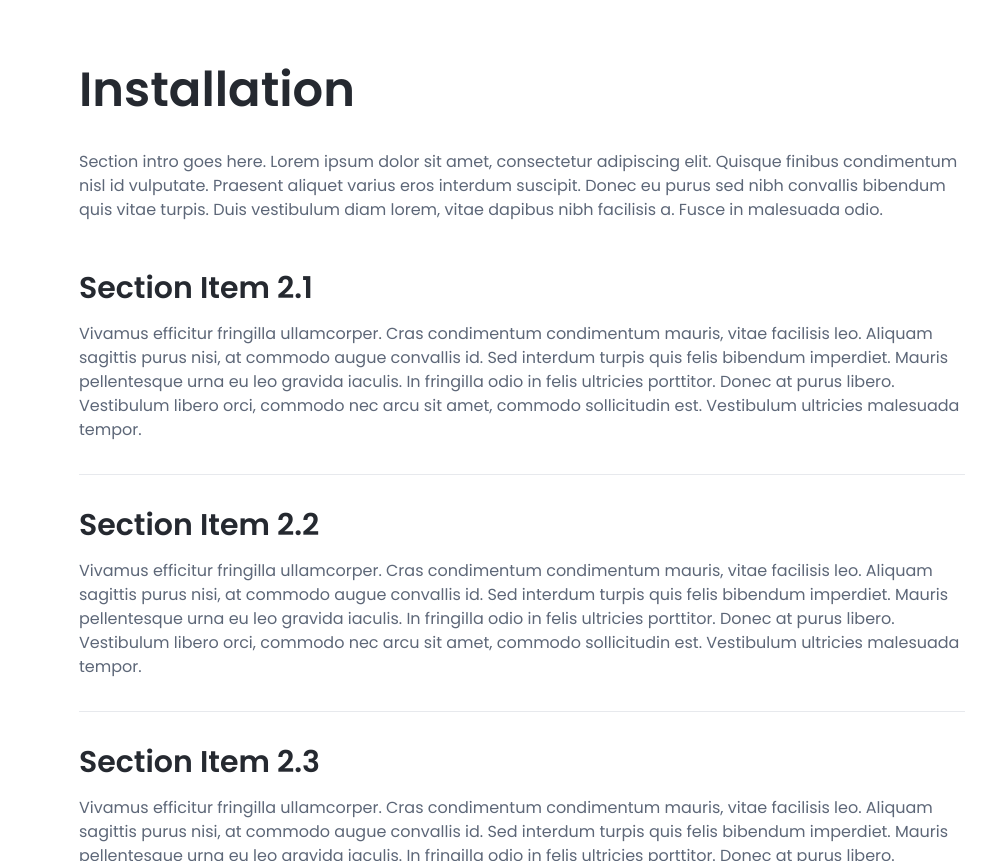
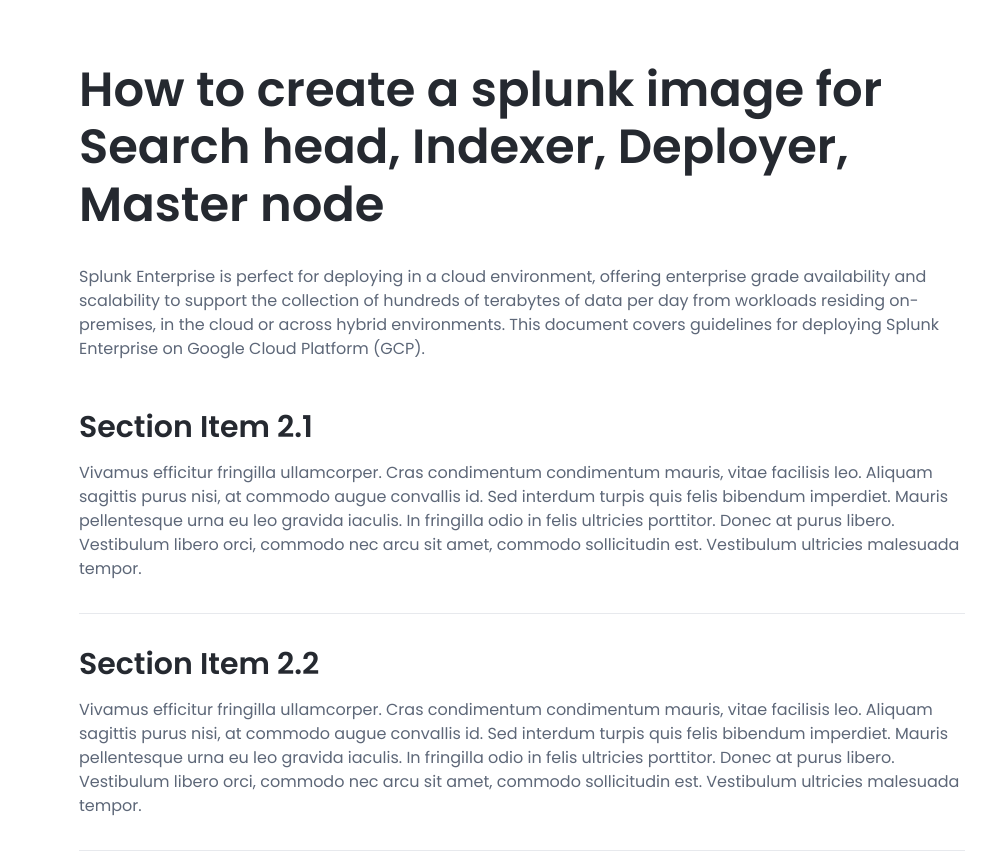
Before and after one commit to philbin1988/learnwithprasanna.githhub.io, a plain HTML site: page splunk_docs-page.html in a window 1280 px wide. Shown: the part 855-1716 px from the top of the page, without its empty margins (268-1264 px from the left). Drawn offline with nearby package versions, Linux system fonts and the light colour scheme.

Commit message:
Update splunk_docs-page.html

```diff
--- a/splunk_docs-page.html
+++ b/splunk_docs-page.html
@@ -127,9 +127,9 @@
 
 			    <article class="docs-article" id="section-2">
 				    <header class="docs-header">
-					    <h1 class="docs-heading">Installation</h1>
+					    <h1 class="docs-heading">How to create a splunk image for Search head, Indexer, Deployer, Master node</h1>
 					    <section class="docs-intro">
-						    <p>Section intro goes here. Lorem ipsum dolor sit amet, consectetur adipiscing elit. Quisque finibus condimentum nisl id vulputate. Praesent aliquet varius eros interdum suscipit. Donec eu purus sed nibh convallis bibendum quis vitae turpis. Duis vestibulum diam lorem, vitae dapibus nibh facilisis a. Fusce in malesuada odio.</p>
+						    <p>Splunk Enterprise is perfect for deploying in a cloud environment, offering enterprise grade availability and scalability to support the collection of hundreds of terabytes of data per day from workloads residing on-premises, in the cloud or across hybrid environments. This document covers guidelines for deploying Splunk Enterprise on Google Cloud Platform (GCP).</p>
 						</section><!--//docs-intro-->
 				    </header>
 				     <section class="docs-section" id="item-2-1">
```
